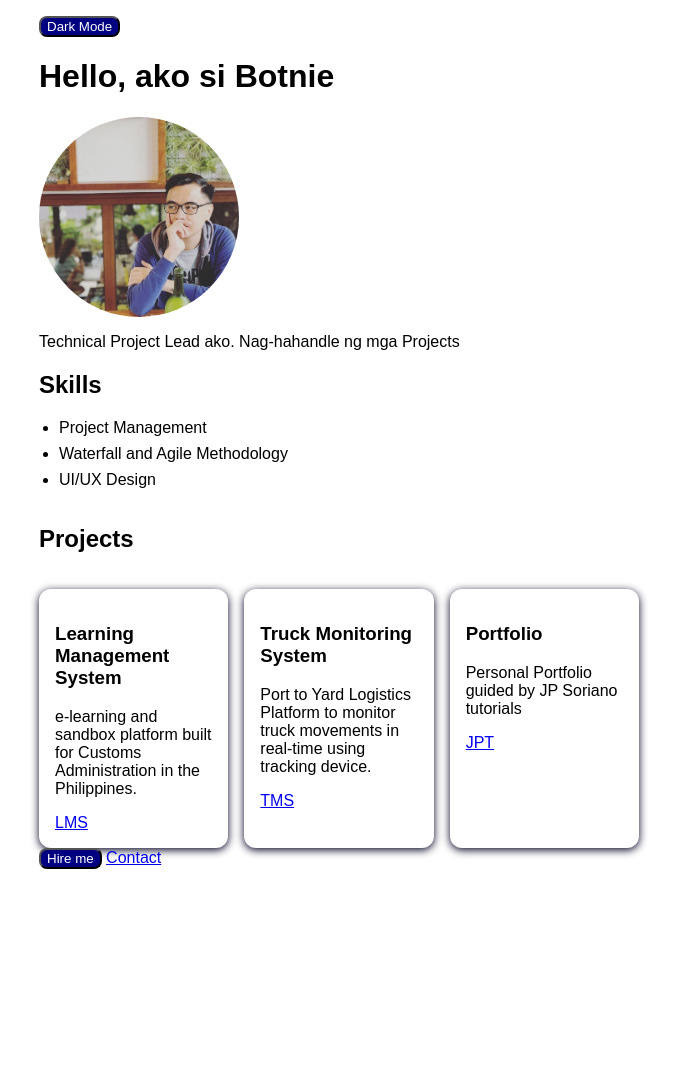
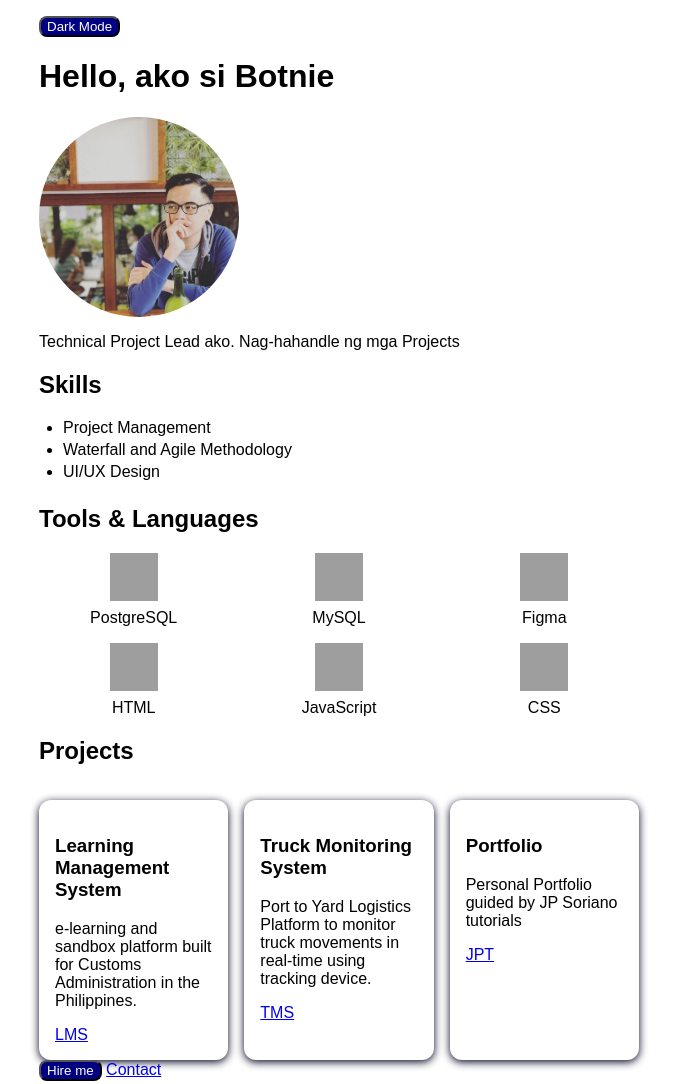
Before and after one commit to botnieantonio/botnie.github.io, a plain HTML site: page index.html in a window 1280 px wide. Shown: the whole page, without its empty margins (301-978 px from the left). Before the commit the page ends 901 px from the top, so only its background shows below. Drawn offline with Linux system fonts and the light colour scheme; grey boxes are pictures that could not be loaded.

Commit message:
Adding Tools & Languages section

```diff
--- a/index.html
+++ b/index.html
@@ -19,6 +19,36 @@
             <li>Waterfall and Agile Methodology</li>
             <li>UI/UX Design</li>
         </ul>
+    </section>
+
+    <section class="tools">
+        <h2>Tools & Languages</h2>
+        <div class="tool-icons">
+            <div class="tool">
+                <img src="https://cdn.jsdelivr.net/gh/devicons/devicon/icons/postgresql/postgresql-original.svg" alt="PostgreSQL">
+                <span>PostgreSQL</span>
+            </div>
+            <div class="tool">
+                <img src="https://cdn.jsdelivr.net/gh/devicons/devicon/icons/mysql/mysql-original.svg" alt="MySQL">
+                <span>MySQL</span>
+            </div>
+            <div class="tool">
+                <img src="https://cdn.jsdelivr.net/gh/devicons/devicon/icons/figma/figma-original.svg" alt="Figma">
+                <span>Figma</span>
+            </div>
+            <div class="tool">
+                <img src="https://cdn.jsdelivr.net/gh/devicons/devicon/icons/html5/html5-original.svg" alt="HTML">
+                <span>HTML</span>
+            </div>
+            <div class="tool">
+                <img src="https://cdn.jsdelivr.net/gh/devicons/devicon/icons/javascript/javascript-original.svg" alt="JavaScript">
+                <span>JavaScript</span>
+            </div>
+            <div class="tool">
+                <img src="https://cdn.jsdelivr.net/gh/devicons/devicon/icons/css3/css3-original.svg" alt="CSS">
+                <span>CSS</span>
+            </div>
+        </div>
     </section>
 
     <section class="project">
--- a/style.css
+++ b/style.css
@@ -38,10 +38,40 @@ h1 {
     }
 }
 .skills ul {
+    display: block;
+    margin: 0;
+    padding-left: 24px;
+    list-style-position: outside;
+}
+.skills li {
+    display: list-item;
+    width: 100%;
+    margin: 4px 0;
+    text-align: left;
+}
+.tools {
+    margin-top: 24px;
+}
+.tool-icons {
+    display: grid;
+    grid-template-columns: repeat(3, minmax(0, 1fr));
+    gap: 16px;
+}
+.tool {
     display: flex;
     flex-direction: column;
+    align-items: center;
     gap: 8px;
-    padding-left: 20px;
+    text-align: center;
+}
+.tool img {
+    width: 48px;
+    height: 48px;
+}
+@media (max-width: 480px) {
+    .tool-icons {
+        grid-template-columns: repeat(2, minmax(0, 1fr));
+    }
 }
 button {
     background:  #000080;
```
